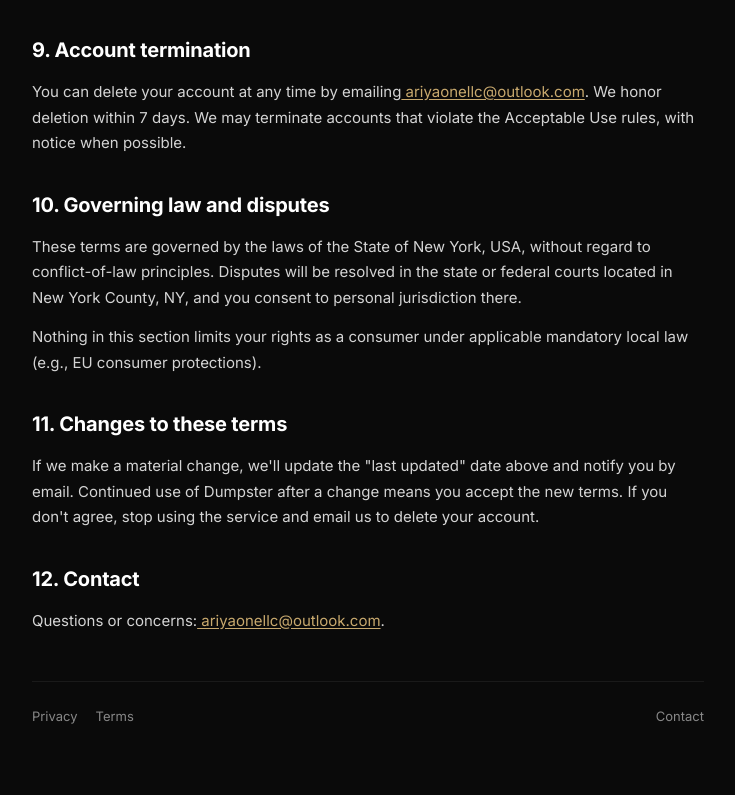
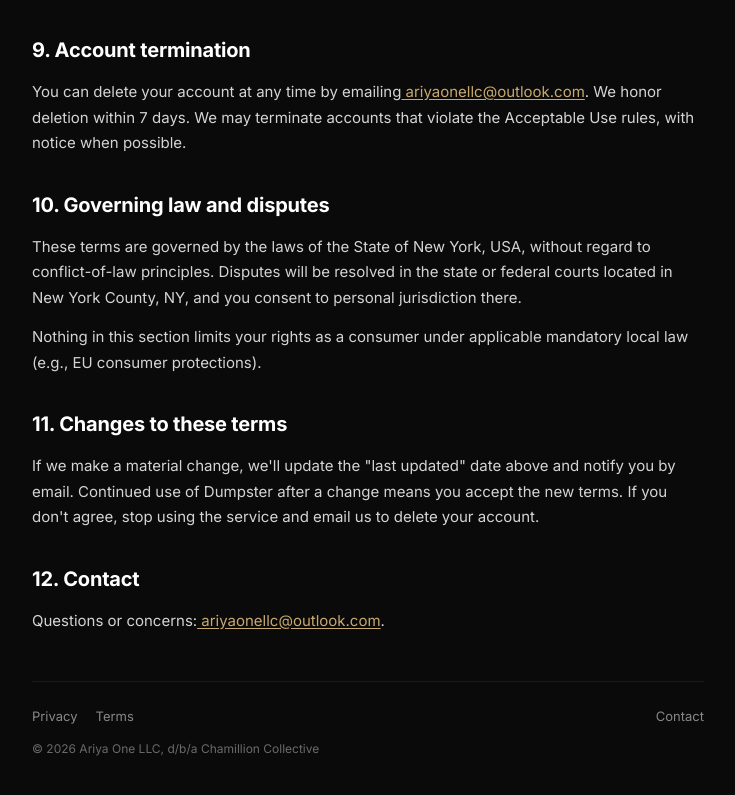
Before and after one commit to leescott2012/Dumpster-Web-manus, a React (Vite) app in the folder client/: page /terms in a window 1280 px wide. Shown: the part 2438-3233 px from the top of the page, without its empty margins (272-1007 px from the left). Built offline with nearby package versions, Linux system fonts and the light colour scheme; no server answers.

Commit message:
chore(legal): name Ariya One LLC as operator, fix contact email

```diff
--- a/client/src/components/LegalLayout.tsx
+++ b/client/src/components/LegalLayout.tsx
@@ -80,14 +80,17 @@ export default function LegalLayout({ title, lastUpdated, children }: LegalLayou
         <div style={{
           marginTop: 48, paddingTop: 24,
           borderTop: "1px solid #1a1a1a",
-          display: "flex", gap: 18,
+          display: "flex", flexDirection: "column", gap: 12,
           fontSize: 13, color: "#8a8a8a",
         }}>
-          <Link href="/privacy" style={{ color: "#888", textDecoration: "none" }}>Privacy</Link>
-          <Link href="/terms" style={{ color: "#888", textDecoration: "none" }}>Terms</Link>
-          <a href="mailto:axiomonellc@outlook.com" style={{ color: "#888", textDecoration: "none", marginLeft: "auto" }}>
-            Contact
-          </a>
+          <div style={{ display: "flex", gap: 18 }}>
+            <Link href="/privacy" style={{ color: "#888", textDecoration: "none" }}>Privacy</Link>
+            <Link href="/terms" style={{ color: "#888", textDecoration: "none" }}>Terms</Link>
+            <a href="mailto:ariyaonellc@outlook.com" style={{ color: "#888", textDecoration: "none", marginLeft: "auto" }}>
+              Contact
+            </a>
+          </div>
+          <span style={{ fontSize: 12, color: "#6a6a6a" }}>© 2026 Ariya One LLC, d/b/a Chamillion Collective</span>
         </div>
       </main>
     </div>
```
